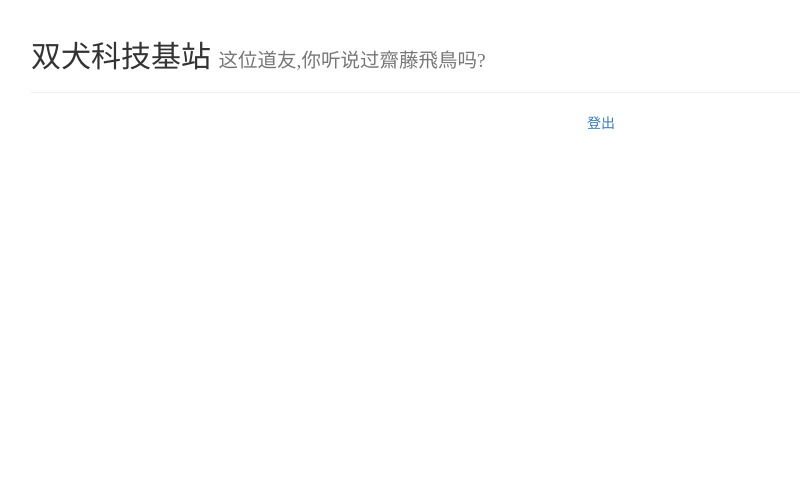
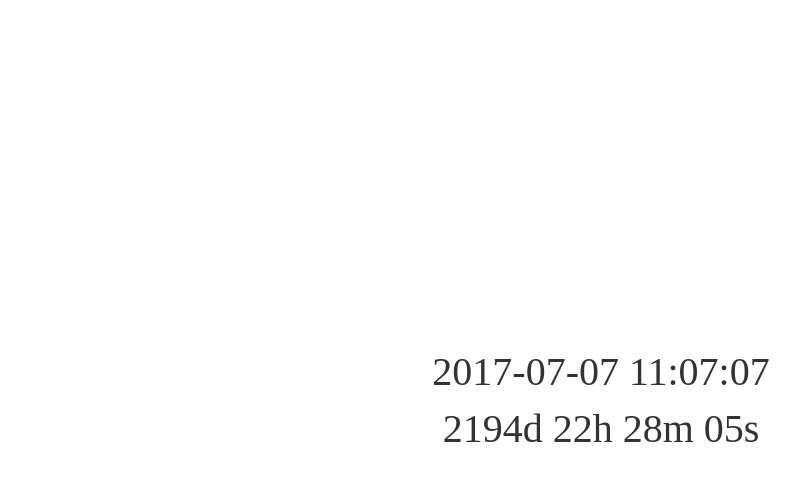
Before and after one commit to HYSkyline/squan, a Flask app: page / in a window 1280 px wide. Shown: the top 481 px of the page, without its empty margins (39-839 px from the left). Run offline with Flask 2, Linux system fonts and the light colour scheme; the visitor is signed in with stand-in values (Sample User, id 1); parts of the project's set-up code (start-up, migrations or seed data) failed here and were passed over; some libraries are stand-ins or nearby versions.

Commit message:
更换首页为时间

```diff
--- a/squan_blog/auth/forms.py
+++ b/squan_blog/auth/forms.py
@@ -11,7 +11,7 @@ class LoginForm(FlaskForm):
 	username = StringField(u'用户名', validators=[Required()])
 	password = PasswordField(u'密码', validators=[Required()])
 	remember_me = BooleanField(u'保持登录状态')
-	submit = SubmitField('登录')
+	submit = SubmitField(u'登录')
 
 
 class RegistrationForm(FlaskForm):
--- /dev/null
+++ b/squan_blog/static/lib/css/indexTime.css
@@ -0,0 +1,17 @@
+.container{
+	display: flex;
+	justify-content: center;
+	flex-wrap: wrap/wrap-reverse;
+	align-content: center;
+}
+.timeArea{
+	position: absolute;
+	top: 50%;
+	left: 50%;
+	transform: translate(-50%, -50%);
+}
+.timeZone{
+	text-align: center;
+	font-family: 'Microsoft JhengHei';
+	font-size: 40px;
+}
--- /dev/null
+++ b/squan_blog/static/lib/js/indexTime.js
@@ -0,0 +1,28 @@
+function showTime(){
+    var current_time = new Date();
+    var current_year = current_time.getFullYear().toString();
+    var current_month = (current_time.getMonth() + 1).toString();
+    if (current_month < 10) current_month = '0' + current_month;
+    var current_day = current_time.getDate().toString();
+    if (current_day < 10) current_day = '0' + current_day;
+    var current_hour = current_time.getHours().toString();
+    if (current_hour < 10) current_hour = '0' + current_hour;
+    var current_minute = current_time.getMinutes().toString();
+    if (current_minute < 10) current_minute = '0' + current_minute;
+    var current_second = current_time.getSeconds().toString();
+    if (current_second < 10) current_second = '0' + current_second;
+    document.getElementById("Current_Time_Area").innerText =current_year + '-' + current_month + '-' + current_day + ' ' + current_hour + ':' + current_minute + ':' + current_second;
+
+    var end_time = new Date("2023/7/11 9:35:12");
+    var disSecond = Math.floor((end_time.getTime() - current_time.getTime())/1000)
+    var disDay = Math.floor(disSecond/(60*60*24));
+    var disHour = Math.floor((disSecond - disDay * 60 * 60 * 24)/(60 * 60))
+    var disMinute = Math.floor((disSecond - disDay * 86400 - disHour * 3600) / 60)
+    var dis_second = disSecond - disDay * 86400 - disHour * 3600 - disMinute * 60
+    if (disHour < 10) disHour = '0' + disHour.toString();
+    if (disMinute < 10) disMinute = '0' + disMinute.toString();
+    if (dis_second < 10) dis_second = '0' + dis_second.toString()
+    document.getElementById("Left_Time_Area").innerText = disDay + 'd ' + disHour + 'h ' + disMinute + 'm ' + dis_second + 's';
+
+    window.setTimeout("showTime()",1000);
+}
--- a/squan_blog/templates/index.html
+++ b/squan_blog/templates/index.html
@@ -1,16 +1,28 @@
 {% extends "base.html" %}
 
+{% block head %}
+{{ super() }}
+
+<link rel="stylesheet" type="text/css" href="../static/lib/css/indexTime.css">
+{% endblock %}
 {% block title %}主页{% endblock %}
 
 {% block body %}
 <div class="container">
-	<div class="page-header">
-		<h2 style="font-family: 'Microsoft YaHei UI Light'">双犬科技基站 <small>这位道友,你听说过齋藤飛鳥吗?</small></h2>
-	</div>
 	{% if current_user.is_authenticated %}
-		<p style="text-align: center;"><a href="{{ url_for('auth.logout') }}">登出</a></p>
+		<div class="timeArea" onclick="location.href='{{ url_for('auth.logout') }}'">
+	        <div id="Current_Time_Area" class="timeZone"></div>
+	        <div id="Left_Time_Area" class="timeZone"></div>
+		</div>
 	{% else %}
-		<p style="text-align: center;"><a href="{{ url_for('auth.login') }}">登录</a></p>
+		<div class="timeArea" onclick="location.href='{{ url_for('auth.login') }}'">
+	        <div id="Current_Time_Area" class="timeZone"></div>
+	        <div id="Left_Time_Area" class="timeZone"></div>
+		</div>
 	{% endif %}
 </div>
+<script type="text/javascript" src='../static/lib/js/indexTime.js'></script>
+<script type="text/javascript">
+	window.onload = showTime();
+</script>
 {% endblock %}
```
Also changed, not shown: index_time.html (added, +42 -0 lines), squan_blog/templates/index_time.html (added, +15 -0 lines).
